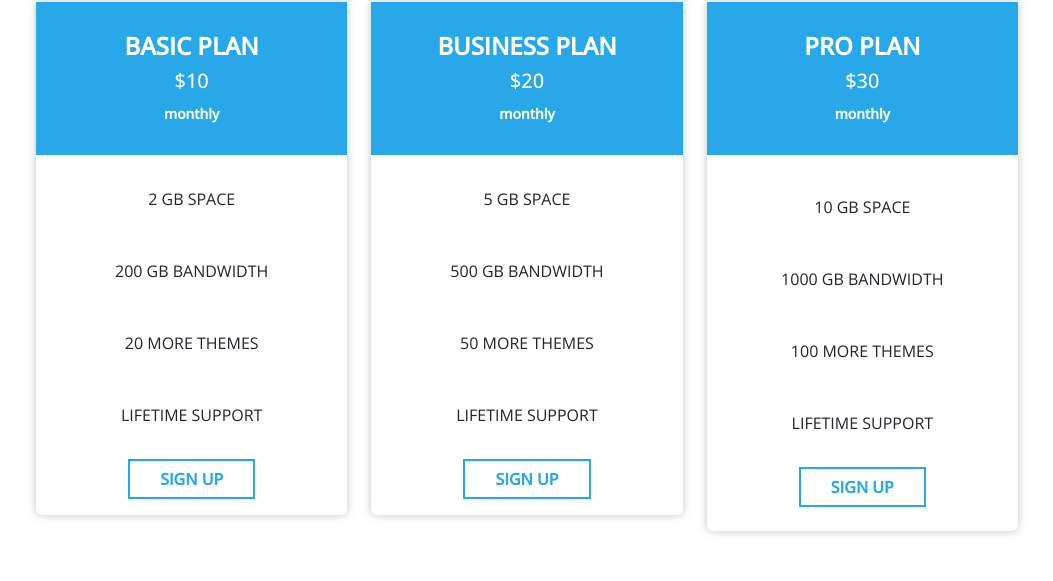
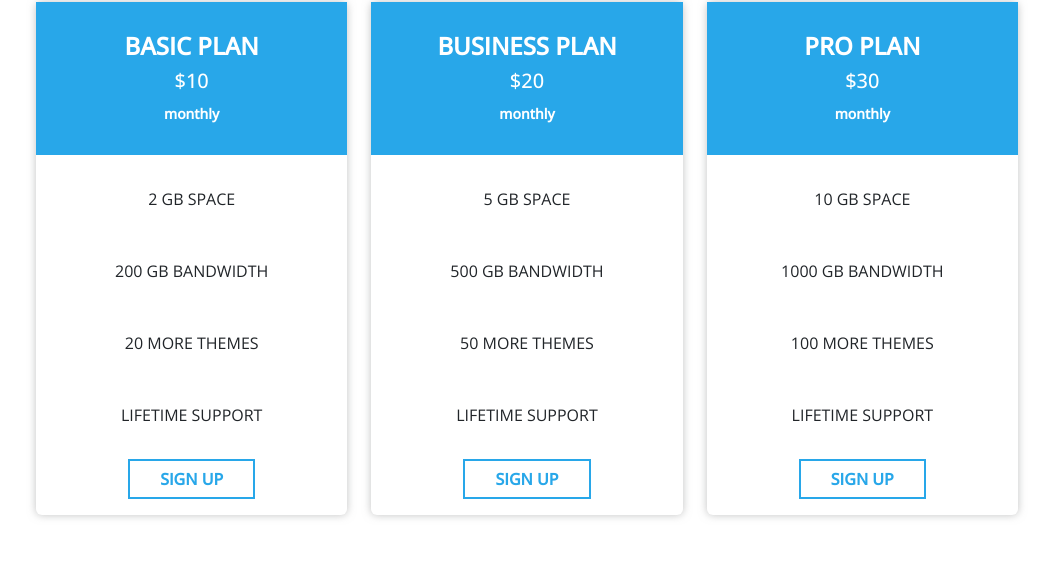
Before and after one commit to rizwan-zafar/boxers, a React (Create React App) app: page / in a window 1280 px wide. Shown: the part 2264-2845 px from the top of the page, without its empty margins (113-1166 px from the left). Built offline with nearby package versions, Linux system fonts and the light colour scheme.

Commit message:
minnor css fix

```diff
--- a/src/Components/Pricing.js
+++ b/src/Components/Pricing.js
@@ -56,7 +56,7 @@ export default function Pricing() {
                                 <h5>$30</h5>
                                 <small>monthly</small>
                             </div>
-                            <div className="card-body text-center p-4">
+                            <div className="card-body text-center">
                                 <p className="card-text p-3">10 GB SPACE</p>
                                 <p className="card-text p-3">1000 GB BANDWIDTH</p>
                                 <p className="card-text p-3">100 MORE THEMES</p>
```
Also changed, not shown: src/Components/Navbar.js (+4 -4 lines).
